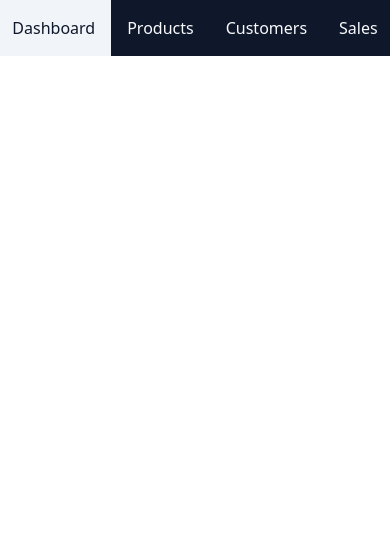
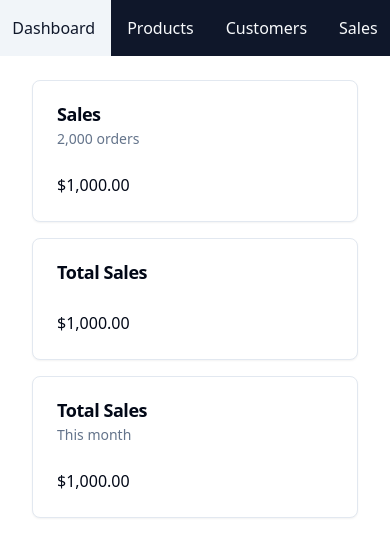
Before and after one commit to c-m-a/sveltekit-ecommerce, a SvelteKit app: page /admin in a window 390 px wide. Shown: the top 556 px of the page. Built offline with nearby package versions, Linux system fonts and the light colour scheme.

Commit message:
Add: dashboardCard snippet & responsive grid

```diff
--- a/src/routes/admin/+page.svelte
+++ b/src/routes/admin/+page.svelte
@@ -0,0 +1,40 @@
+<script lang="ts">
+	import * as Card from '$lib/components/ui/card';
+	import { formatNumber } from '$lib/utils';
+
+	type DashboardCardProps = {
+		title: string;
+		subtitle: string;
+		body: string;
+	};
+</script>
+
+<div class="grid grid-cols-1 gap-4 md:grid-cols-2 lg:grid-cols-3">
+	{@render dashboardCard({
+		title: 'Sales',
+		subtitle: `${formatNumber(2000)} orders`,
+		body: '$1,000.00'
+	})}
+	{@render dashboardCard({
+		title: 'Total Sales',
+		subtitle: '',
+		body: '$1,000.00'
+	})}
+	{@render dashboardCard({
+		title: 'Total Sales',
+		subtitle: 'This month',
+		body: '$1,000.00'
+	})}
+</div>
+
+{#snippet dashboardCard({ title, subtitle, body }: DashboardCardProps)}
+	<Card.Root>
+		<Card.Header>
+			<Card.Title>{title}</Card.Title>
+			<Card.Description>{subtitle}</Card.Description>
+		</Card.Header>
+		<Card.Content>
+			<p>{body}</p>
+		</Card.Content>
+	</Card.Root>
+{/snippet}
```
